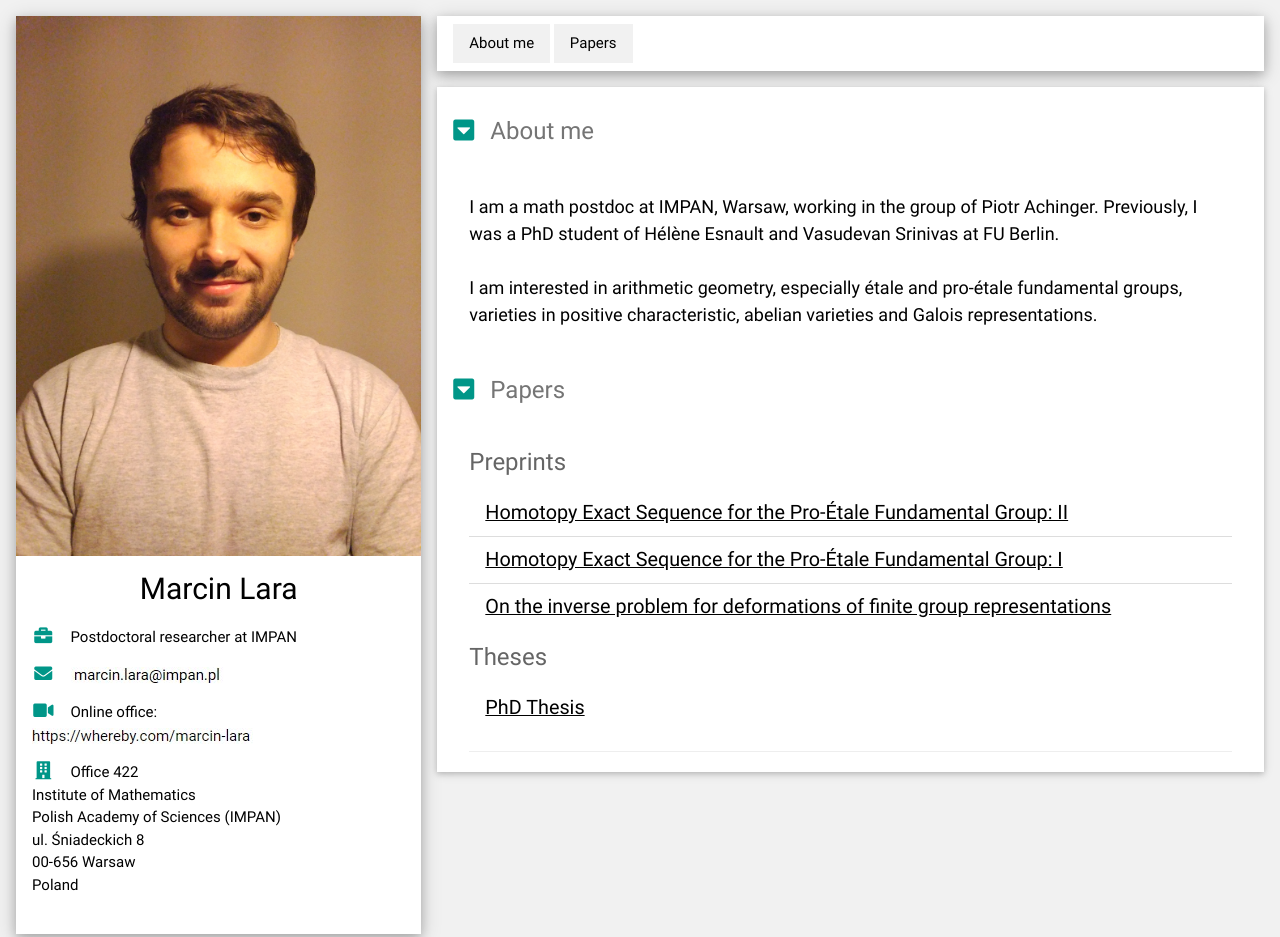
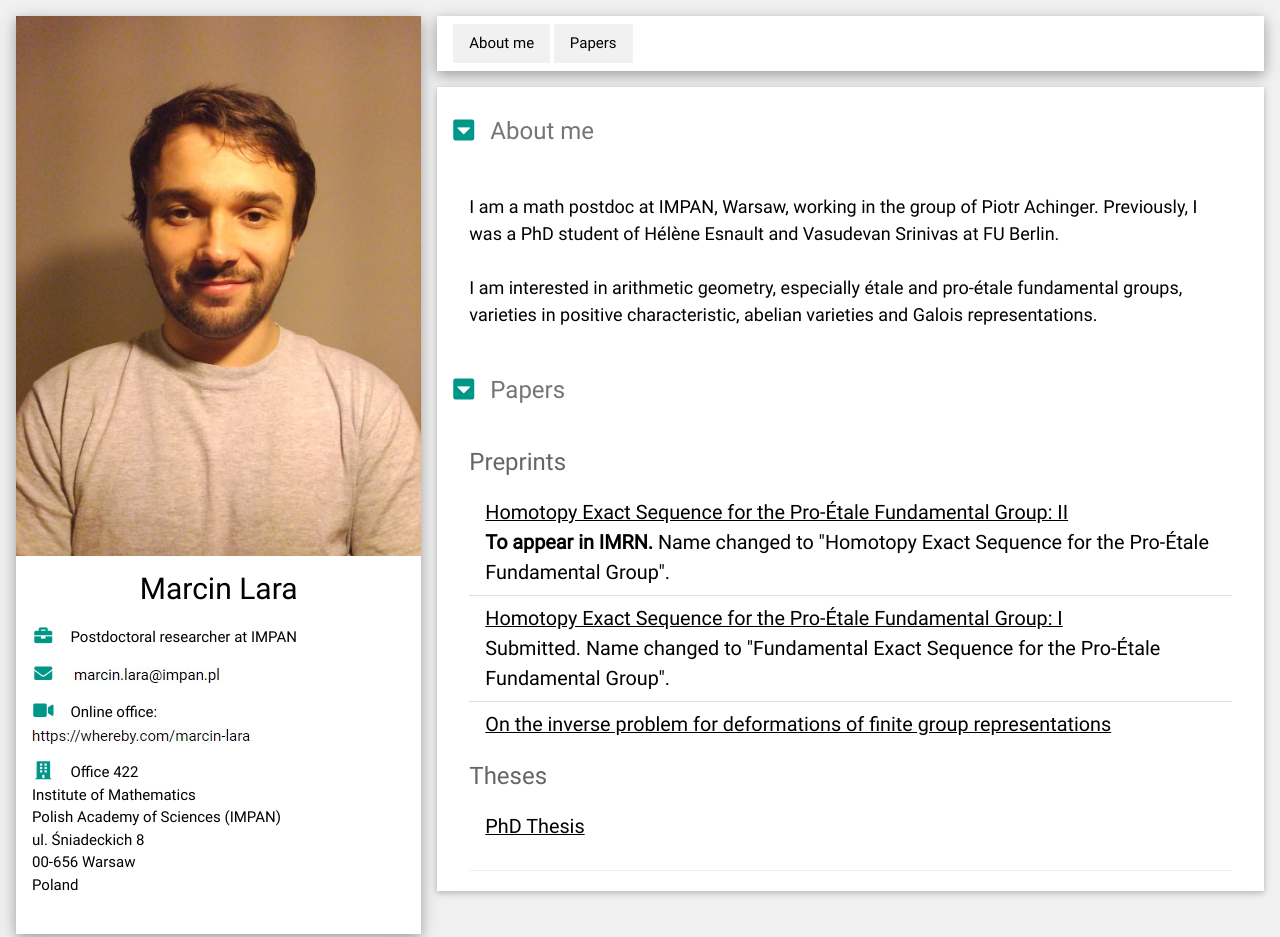
Before and after one commit to marcin-lara/marcin-lara.github.io, a plain HTML site: page index.html in a window 1280 px wide. Shown: the top 937 px of the page. Drawn offline with Linux system fonts and the light colour scheme.

Commit message:
Update index.html
To appear in IMRN

```diff
--- a/index.html
+++ b/index.html
@@ -78,12 +78,12 @@ html,body,h1,h2,h3,h4,h5,h6 {font-family: "Roboto", sans-serif;}
 
             <ul class="w3-ul w3-large">
                 <li> <span class="paper-title">
-                    <a href="http://arxiv.org/abs/1911.01884" target="_blank">Homotopy Exact Sequence for the Pro-Étale Fundamental Group: II</a> </span>
+                    <a href="http://arxiv.org/abs/1911.01884" target="_blank">Homotopy Exact Sequence for the Pro-Étale Fundamental Group: II</a> <br> <b>To appear in IMRN.</b> Name changed to "Homotopy Exact Sequence for the Pro-Étale Fundamental Group". </span>
 
                 </li>
 
                 <li> <span class="paper-title">
-                    <a href="http://arxiv.org/abs/1910.14015" target="_blank">Homotopy Exact Sequence for the Pro-Étale Fundamental Group: I</a> </span>
+                    <a href="http://arxiv.org/abs/1910.14015" target="_blank">Homotopy Exact Sequence for the Pro-Étale Fundamental Group: I </a> <br> Submitted. Name changed to "Fundamental Exact Sequence for the Pro-Étale Fundamental Group". </span>
 
                 </li>
 
```
